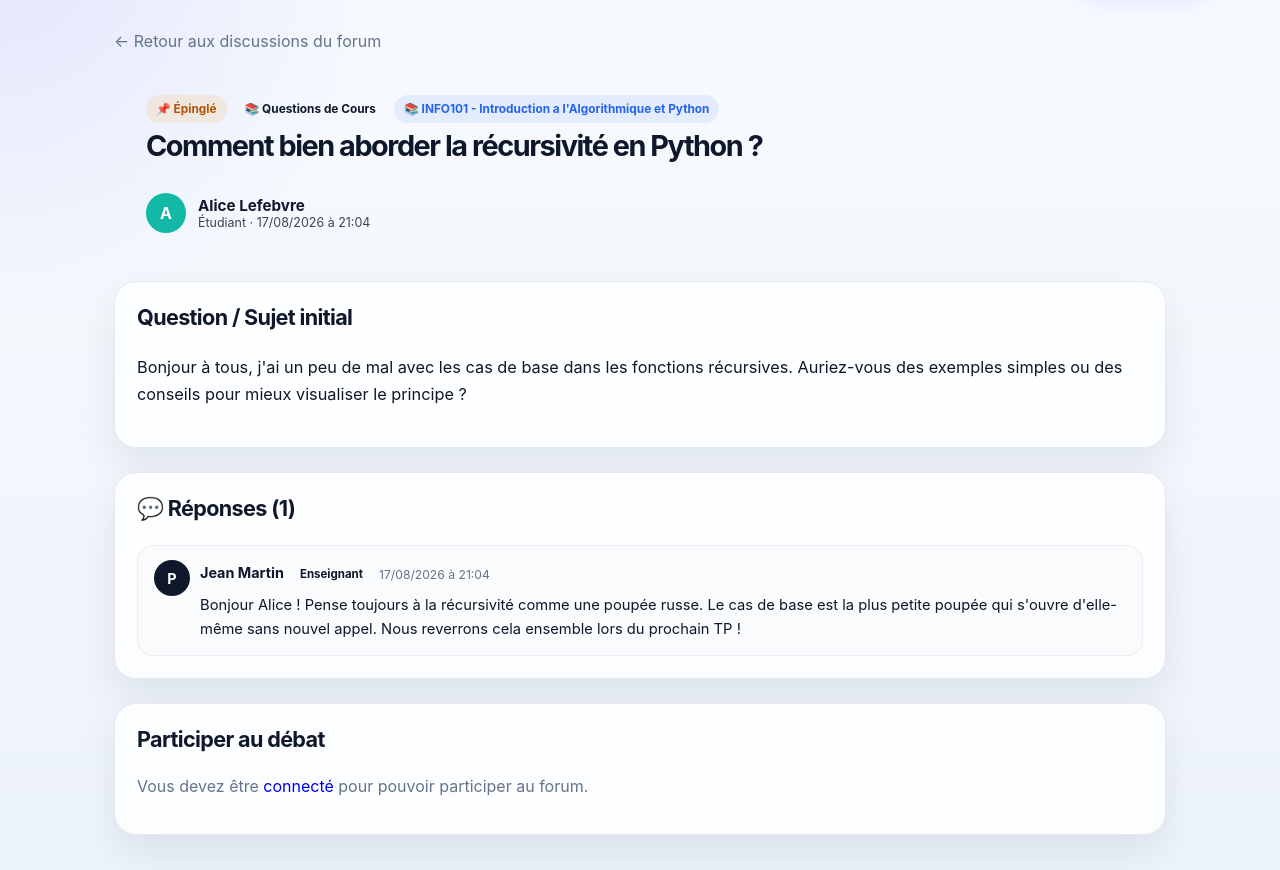
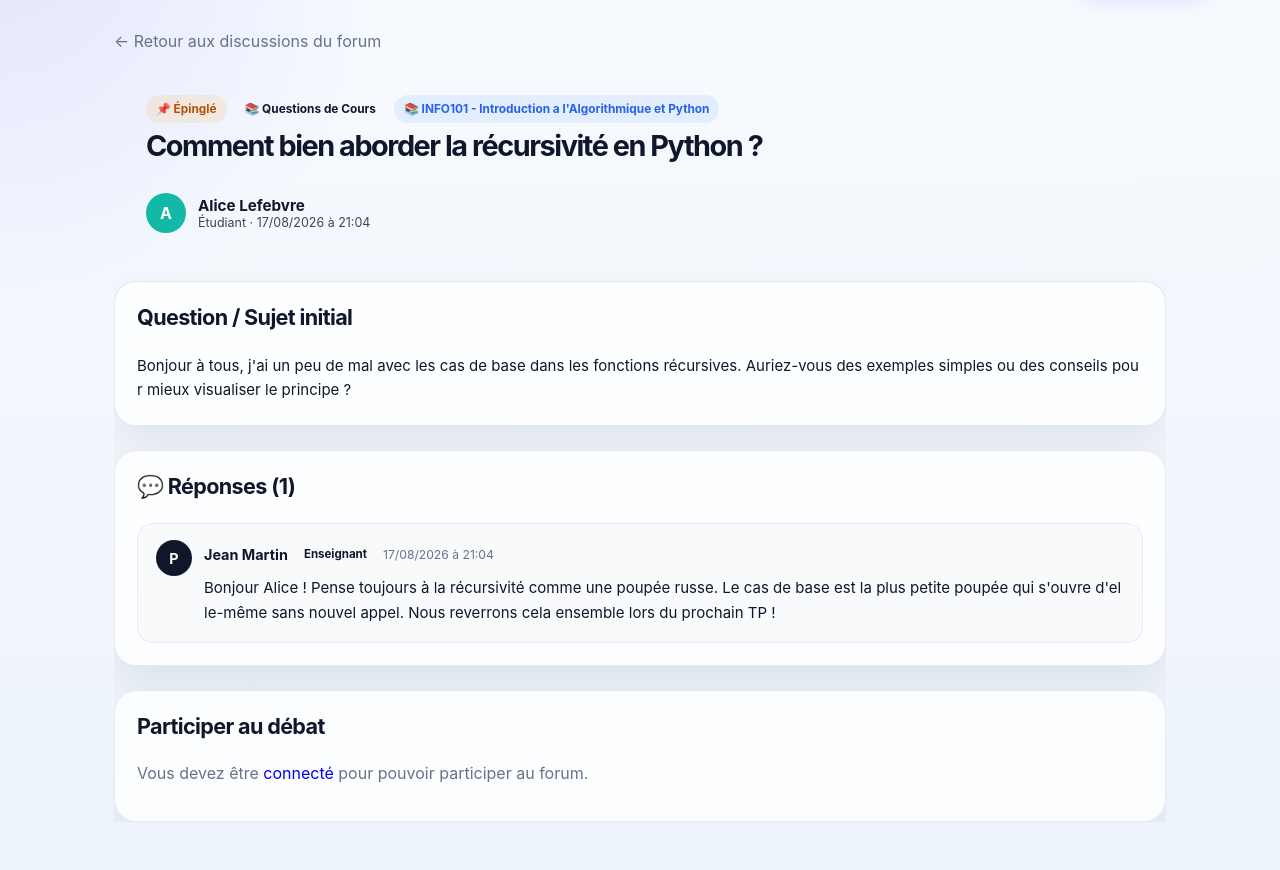
Before and after one commit to Senateur37/University_Platform, a Django app: page /forum/1/ in a window 1280 px wide. Shown: the part 79-949 px from the top of the page. Run offline with Django 5.2, Linux system fonts and the light colour scheme; data comes from the database, SQL or seed files in the repository.

Commit message:
fix(forum): corriger le debordement horizontal et forcer le retour a la ligne automatique des messages

```diff
--- a/templates/base.html
+++ b/templates/base.html
@@ -40,6 +40,8 @@
 
     html {
       scroll-behavior: smooth;
+      overflow-x: hidden;
+      max-width: 100vw;
     }
 
     body {
@@ -49,6 +51,10 @@
         radial-gradient(circle at top left, rgba(79, 70, 229, 0.12), transparent 25%),
         linear-gradient(180deg, #f8fbff 0%, var(--bg) 100%);
       color: var(--ink);
+      overflow-x: hidden;
+      max-width: 100vw;
+      overflow-wrap: anywhere;
+      word-break: break-word;
     }
 
     a {
@@ -59,10 +65,26 @@
       font: inherit;
     }
 
+    textarea,
+    input {
+      max-width: 100%;
+      box-sizing: border-box;
+    }
+
     .app-shell {
       min-height: 100vh;
       display: grid;
       grid-template-columns: 260px minmax(0, 1fr);
+      max-width: 100vw;
+      overflow-x: hidden;
+    }
+
+    .content-area {
+      min-width: 0;
+      max-width: 100%;
+      overflow-x: hidden;
+      display: flex;
+      flex-direction: column;
     }
 
     .sidebar {
@@ -327,9 +349,13 @@
     }
 
     .container {
+      width: 100%;
       max-width: 1180px;
       margin: 0 auto;
       padding: 32px 5% 48px;
+      min-width: 0;
+      box-sizing: border-box;
+      overflow-x: hidden;
     }
 
     h1,
@@ -501,6 +527,11 @@
 
     .panel {
       padding: 22px;
+      min-width: 0;
+      max-width: 100%;
+      overflow: hidden;
+      box-sizing: border-box;
+      word-break: break-word;
     }
 
     .panel-header {
@@ -509,11 +540,16 @@
       align-items: center;
       gap: 12px;
       margin-bottom: 16px;
+      min-width: 0;
+      max-width: 100%;
     }
 
     .panel-list {
       display: grid;
       gap: 14px;
+      min-width: 0;
+      max-width: 100%;
+      overflow: hidden;
     }
 
     .course-item,
@@ -526,6 +562,12 @@
       border-radius: 16px;
       background: rgba(248, 250, 252, 0.8);
       border: 1px solid rgba(148, 163, 184, 0.13);
+      min-width: 0;
+      max-width: 100%;
+      overflow: hidden;
+      box-sizing: border-box;
+      word-break: break-all;
+      overflow-wrap: anywhere;
     }
 
     .course-item strong,
@@ -686,6 +728,7 @@
       width: 100%;
       height: 100vh;
       overflow-y: auto;
+      overflow-x: hidden !important;
       box-sizing: border-box;
     }
 
--- a/templates/forum/detail.html
+++ b/templates/forum/detail.html
@@ -19,7 +19,7 @@
       {% endif %}
     </div>
 
-    <h1 style="font-size:1.8rem;margin:6px 0 12px;">{{ topic.title }}</h1>
+    <h1 style="font-size:1.8rem;margin:6px 0 12px;word-break:break-word;overflow-wrap:anywhere;">{{ topic.title }}</h1>
 
     <div style="display:flex;justify-content:space-between;align-items:center;flex-wrap:wrap;gap:12px;margin-top:16px;border-top:1px solid rgba(255,255,255,0.15);padding-top:14px;">
       <div style="display:flex;align-items:center;gap:12px;">
@@ -64,22 +64,24 @@
   </article>
 
   <!-- Topic Original Message Content -->
-  <article class="panel" style="margin-top:20px;">
+  <article class="panel" style="margin-top:20px;overflow:hidden;min-width:0;max-width:100%;">
     <div class="panel-header">
       <h2>Question / Sujet initial</h2>
     </div>
-    <p style="line-height:1.7;white-space:pre-line;font-size:1.02rem;color:var(--ink);">{{ topic.content }}</p>
+    <div class="forum-text-container">
+      <p class="forum-text-content" style="font-size:1.02rem;">{{ topic.content }}</p>
+    </div>
   </article>
 
   <!-- Replies List -->
-  <article class="panel" style="margin-top:24px;">
+  <article class="panel" style="margin-top:24px;overflow:hidden;min-width:0;max-width:100%;">
     <div class="panel-header">
       <h2>💬 Réponses ({{ posts|length }})</h2>
     </div>
 
-    <div class="panel-list">
+    <div class="forum-replies-list">
       {% for post in posts %}
-      <div class="course-item" style="padding:14px 16px;align-items:flex-start;flex-wrap:wrap;gap:10px;">
+      <div class="forum-post-card">
         {% if post.author.avatar_url %}
         <img src="{{ post.author.avatar_url }}" style="width:36px;height:36px;border-radius:50%;object-fit:cover;flex-shrink:0;" alt="{{ post.author.username }}" onerror="this.style.display='none'; this.nextElementSibling.style.display='flex';">
         <div style="display:none;width:36px;height:36px;border-radius:50%;background:var(--sidebar);color:white;align-items:center;justify-content:center;font-weight:700;font-size:0.9rem;flex-shrink:0;">
@@ -91,8 +93,8 @@
         </div>
         {% endif %}
 
-        <div style="flex:1;min-width:200px;">
-          <div style="display:flex;justify-content:space-between;align-items:center;flex-wrap:wrap;gap:6px;margin-bottom:6px;">
+        <div class="forum-post-main">
+          <div style="display:flex;justify-content:space-between;align-items:center;flex-wrap:wrap;gap:6px;margin-bottom:8px;">
             <div style="display:flex;align-items:center;gap:6px;flex-wrap:wrap;">
               <strong style="font-size:0.9rem;">{{ post.author.get_full_name|default:post.author.username }}</strong>
               <span class="pill secondary" style="font-size:0.72rem;">{{ post.author.get_user_type_display }}</span>
@@ -107,7 +109,9 @@
             {% endif %}
           </div>
 
-          <p style="line-height:1.6;white-space:pre-line;margin:0;font-size:0.92rem;color:var(--ink);">{{ post.content }}</p>
+          <div class="forum-text-container">
+            <p class="forum-text-content">{{ post.content }}</p>
+          </div>
         </div>
       </div>
       {% empty %}
@@ -119,7 +123,7 @@
   </article>
 
   <!-- Reply Input Form -->
-  <article class="panel" style="margin-top:24px;">
+  <article class="panel" style="margin-top:24px;overflow:hidden;min-width:0;max-width:100%;">
     <div class="panel-header">
       <h2>Participer au débat</h2>
     </div>
@@ -129,9 +133,11 @@
       🔒 Cette discussion a été verrouillée par un administrateur ou enseignant.
     </div>
     {% elif user.is_authenticated %}
-    <form action="{% url 'post_create' topic.pk %}" method="post" style="display:grid;gap:14px;">
+    <form action="{% url 'post_create' topic.pk %}" method="post" style="display:grid;gap:14px;min-width:0;max-width:100%;">
       {% csrf_token %}
-      {{ form.content }}
+      <div style="width:100%;max-width:100%;overflow:hidden;">
+        {{ form.content }}
+      </div>
       <div style="display:flex;justify-content:flex-end;">
         <button type="submit" class="button primary">Envoyer la réponse</button>
       </div>
@@ -141,4 +147,85 @@
     {% endif %}
   </article>
 </section>
+
+<style>
+  .detail-shell,
+  .panel {
+    min-width: 0 !important;
+    max-width: 100% !important;
+    width: 100% !important;
+    box-sizing: border-box !important;
+    overflow-x: hidden !important;
+  }
+
+  .forum-replies-list {
+    display: flex !important;
+    flex-direction: column !important;
+    gap: 14px !important;
+    width: 100% !important;
+    max-width: 100% !important;
+    min-width: 0 !important;
+    box-sizing: border-box !important;
+  }
+
+  .forum-post-card {
+    display: flex !important;
+    flex-direction: row !important;
+    align-items: flex-start !important;
+    gap: 12px !important;
+    padding: 16px 18px !important;
+    border-radius: 16px !important;
+    background: rgba(248, 250, 252, 0.85) !important;
+    border: 1px solid rgba(148, 163, 184, 0.16) !important;
+    width: 100% !important;
+    max-width: 100% !important;
+    min-width: 0 !important;
+    box-sizing: border-box !important;
+    overflow: hidden !important;
+  }
+
+  .forum-post-main {
+    flex: 1 1 0% !important;
+    min-width: 0 !important;
+    max-width: 100% !important;
+    width: 100% !important;
+    overflow: hidden !important;
+  }
+
+  .forum-text-container {
+    width: 100% !important;
+    max-width: 100% !important;
+    min-width: 0 !important;
+    box-sizing: border-box !important;
+    overflow: hidden !important;
+    display: block !important;
+  }
+
+  .forum-text-content {
+    margin: 0 !important;
+    font-size: 0.94rem !important;
+    line-height: 1.65 !important;
+    color: var(--ink) !important;
+    white-space: pre-wrap !important;
+    overflow-wrap: anywhere !important;
+    word-break: break-all !important;
+    word-wrap: break-word !important;
+    width: 100% !important;
+    max-width: 100% !important;
+    min-width: 0 !important;
+    box-sizing: border-box !important;
+    display: block !important;
+  }
+
+  textarea {
+    width: 100% !important;
+    max-width: 100% !important;
+    box-sizing: border-box !important;
+    border: 1px solid var(--line) !important;
+    border-radius: 14px !important;
+    padding: 12px 14px !important;
+    font: inherit !important;
+    resize: vertical !important;
+  }
+</style>
 {% endblock %}
```
Also changed, not shown: templates/forum/list.html (+4 -4 lines).
